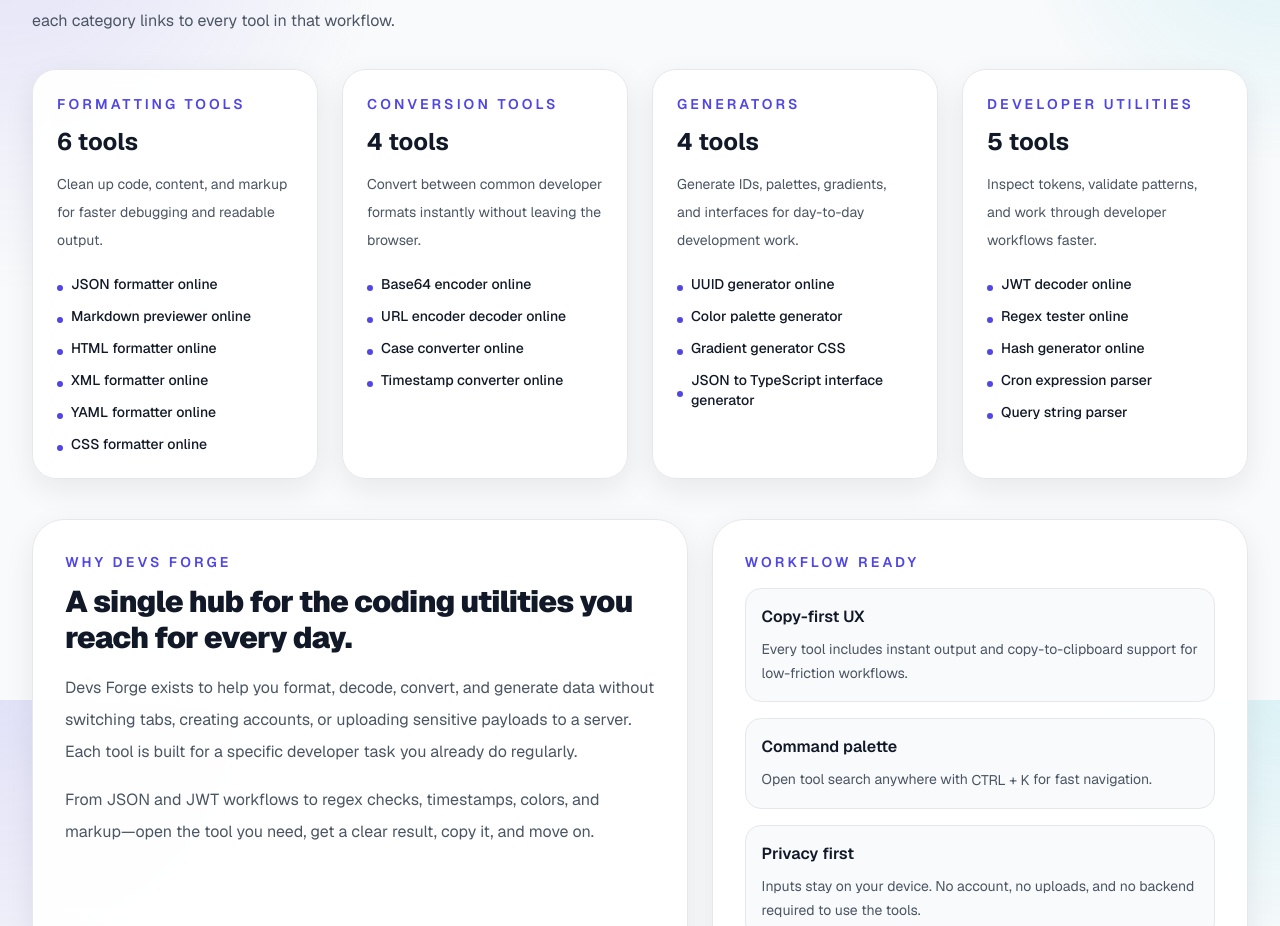
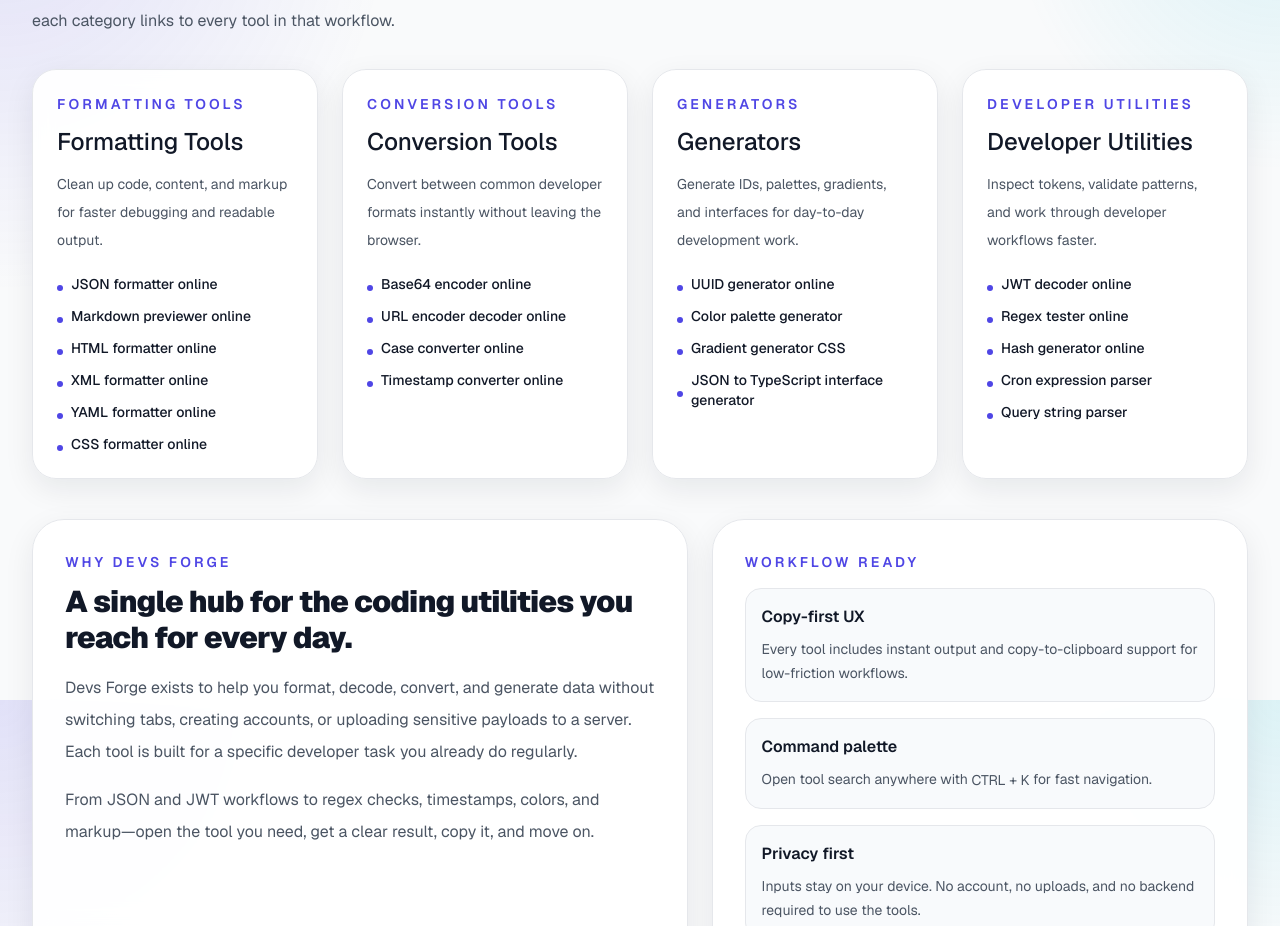
Before and after one commit to chinmaygirkar786/devs-forge, a Next.js app: page / in a window 1280 px wide. Shown: the part 1700-2626 px from the top of the page. Built offline with nearby package versions, Linux system fonts and the light colour scheme; no server answers.

Commit message:
Refactor imports and streamline tool link rendering in Home component
- Reorganized import statements for better clarity and structure.
- Simplified the rendering of tool links by removing unnecessary span elements, enhancing code readability.

```diff
--- a/src/app/page.tsx
+++ b/src/app/page.tsx
@@ -10,12 +10,12 @@
   WorkflowSectionSkeleton,
 } from "@/components/home-skeletons";
 import { SearchShortcutPhrase } from "@/components/SearchShortcutHint";
+import { SEOHead } from "@/components/SEOHead";
 import { ToolCardLink } from "@/components/ToolCardLink";
-import { SEOHead } from "@/components/SEOHead";
+import { routes } from "@/lib/internal-links";
+import { isMacUserAgent } from "@/lib/platform";
 import { buildHomeJsonLd, buildHomeMetadata } from "@/lib/seo";
-import { isMacUserAgent } from "@/lib/platform";
 import { siteConfig } from "@/lib/site";
-import { routes } from "@/lib/internal-links";
 import { getPopularTools, getToolsByCategory, tools } from "@/lib/tools";
 
 export const metadata: Metadata = buildHomeMetadata();
@@ -131,10 +131,13 @@
                     prefetch={false}
                     className="hover:text-primary"
                   >
-                    {category.tools.length} tools
+                    <span className="bg-primary h-1.5 w-1.5 shrink-0 rounded-full" aria-hidden />
+                    <span className="font-medium">{category.title}</span>
                   </Link>
                 </h3>
-                <p className="text-muted-foreground mt-3 text-sm leading-7">{category.description}</p>
+                <p className="text-muted-foreground mt-3 text-sm leading-7">
+                  {category.description}
+                </p>
                 <div className="mt-5 space-y-3 text-sm">
                   {category.tools.map((tool) => (
                     <Link
@@ -168,9 +171,9 @@
               A single hub for the coding utilities you reach for every day.
             </h2>
             <p className="text-muted-foreground mt-4 text-base leading-8">
-            {siteConfig.name} exists to help you format, decode, convert, and generate data without
-            switching tabs, creating accounts, or uploading sensitive payloads to a server. Each
-            tool is built for a specific developer task you already do regularly.
+              {siteConfig.name} exists to help you format, decode, convert, and generate data
+              without switching tabs, creating accounts, or uploading sensitive payloads to a
+              server. Each tool is built for a specific developer task you already do regularly.
             </p>
             <p className="text-muted-foreground mt-4 text-base leading-8">
               From JSON and JWT workflows to regex checks, timestamps, colors, and markup—open the
```
Lines whose indentation alone changed are shown as unchanged.
